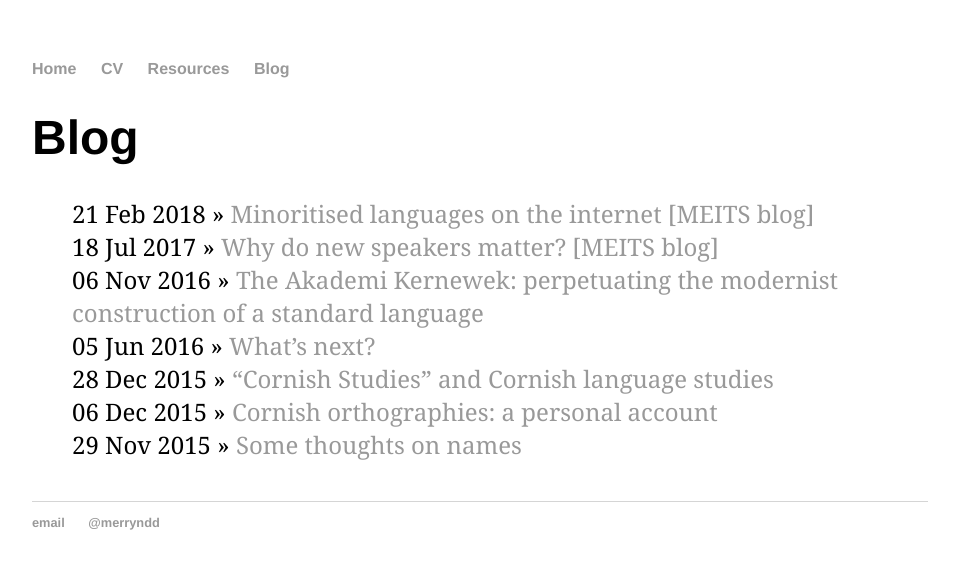
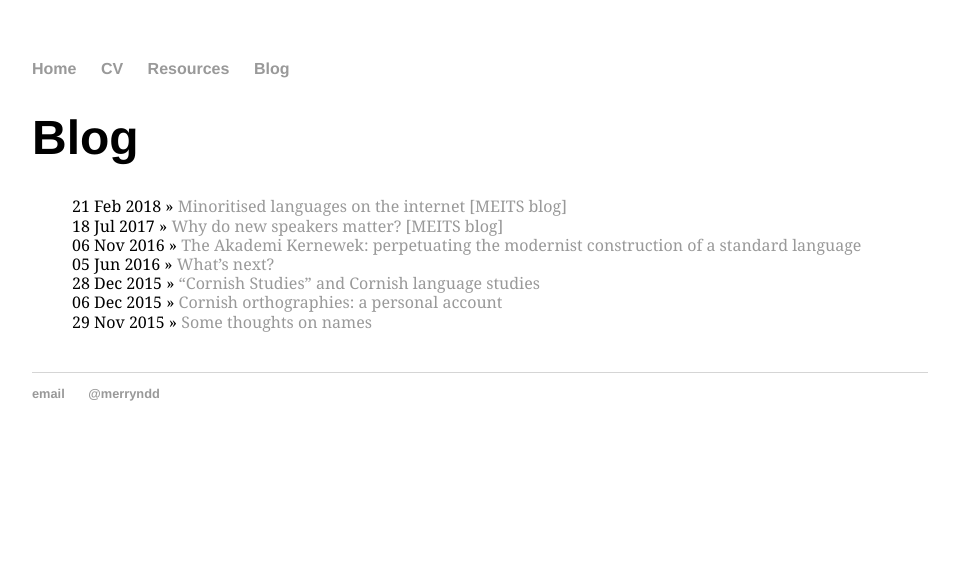
Before and after one commit to merryndd/merryndd.github.io, a Jekyll site: the page built from news/index.html, in a window 1280 px wide. Shown: the top 569 px of the page, without its empty margins (160-1119 px from the left). Built offline with Jekyll 4.4.1, drawn with Linux system fonts in a browser that asks for light colours.

Commit message:
Update main.css

```diff
--- a/css/main.css
+++ b/css/main.css
@@ -39,7 +39,7 @@ p {
   text-indent: -22px ;
 }
 
-p ul {
+ul {
     font-family:'Georgia', 'Serif';
 }
 
@@ -50,7 +50,8 @@ footer {
 
 ul.posts {
     margin: 20px auto 40px;
-    font-size: 1.5em;
+    font-size: 1em;
+    line-height: 1.2em;
     font-family:'Georgia', 'Serif';
 }
 
```
